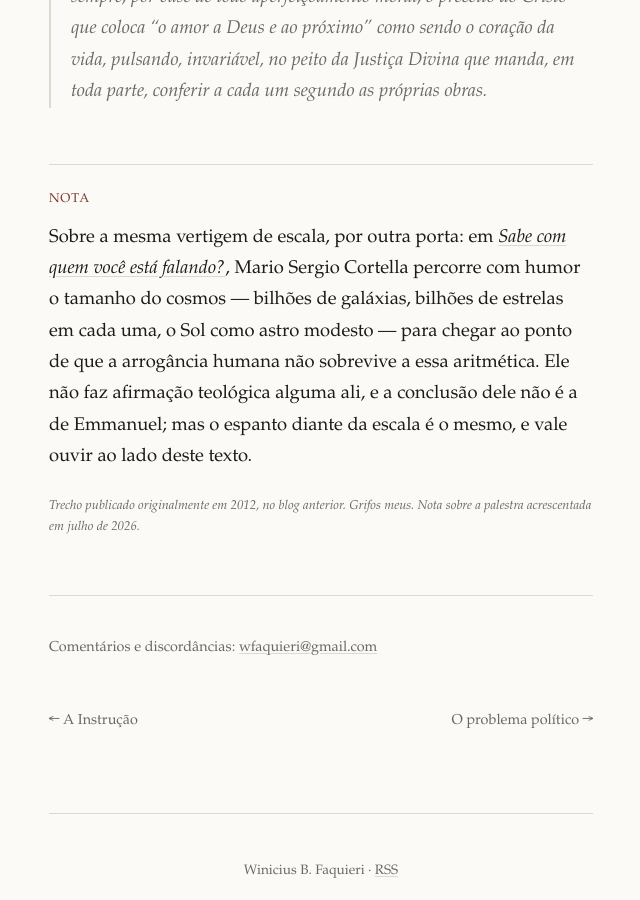
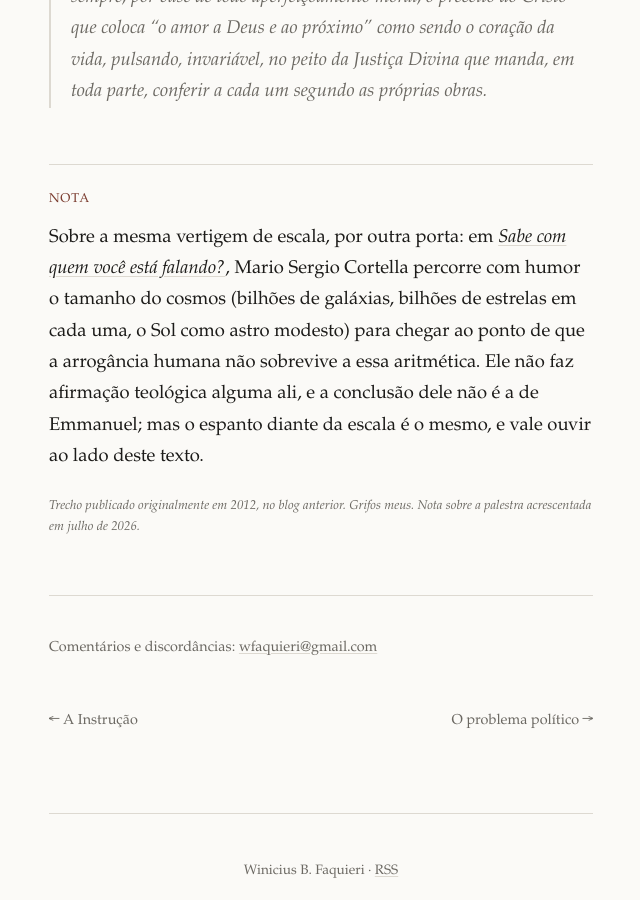
Before and after one commit to wfaquieri/singelas-referencias, a Jekyll site: the page built from _posts/2012-04-29-pluralidade-dos-mundos-habitados.md, in a window 1280 px wide and 900 px high, scrolled down 2950 px. Shown: the whole window, without its empty margins (319-959 px from the left). Built offline with Jekyll 4.4.1, drawn with Linux system fonts in a browser that asks for light colours.

```diff
--- a/_posts/2012-04-29-pluralidade-dos-mundos-habitados.md
+++ b/_posts/2012-04-29-pluralidade-dos-mundos-habitados.md
@@ -48,7 +48,7 @@ Comentário lido em reunião pública de 6 de novembro de 1959, quando a corrida
 
 <div class="comentario" markdown="1">
 
-Sobre a mesma vertigem de escala, por outra porta: em [*Sabe com quem você está falando?*](https://www.youtube.com/watch?v=to_H4AbOp04), Mario Sergio Cortella percorre com humor o tamanho do cosmos — bilhões de galáxias, bilhões de estrelas em cada uma, o Sol como astro modesto — para chegar ao ponto de que a arrogância humana não sobrevive a essa aritmética. Ele não faz afirmação teológica alguma ali, e a conclusão dele não é a de Emmanuel; mas o espanto diante da escala é o mesmo, e vale ouvir ao lado deste texto.
+Sobre a mesma vertigem de escala, por outra porta: em [*Sabe com quem você está falando?*](https://www.youtube.com/watch?v=to_H4AbOp04), Mario Sergio Cortella percorre com humor o tamanho do cosmos (bilhões de galáxias, bilhões de estrelas em cada uma, o Sol como astro modesto) para chegar ao ponto de que a arrogância humana não sobrevive a essa aritmética. Ele não faz afirmação teológica alguma ali, e a conclusão dele não é a de Emmanuel; mas o espanto diante da escala é o mesmo, e vale ouvir ao lado deste texto.
 
 <p class="datacao">Trecho publicado originalmente em 2012, no blog anterior. Grifos meus. Nota sobre a palestra acrescentada em julho de 2026.</p>
 
```
Also changed, not shown: assets/img/fazenda-modelo.jpg (added).
